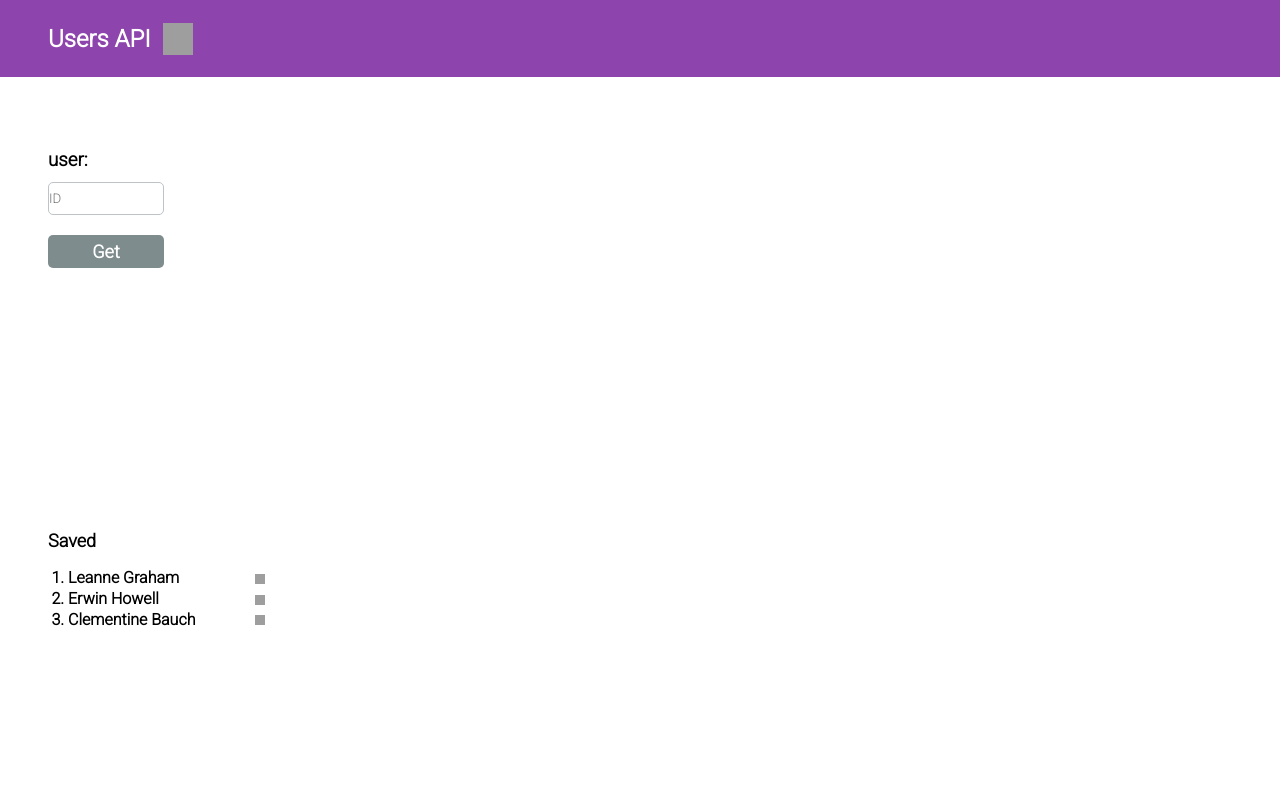
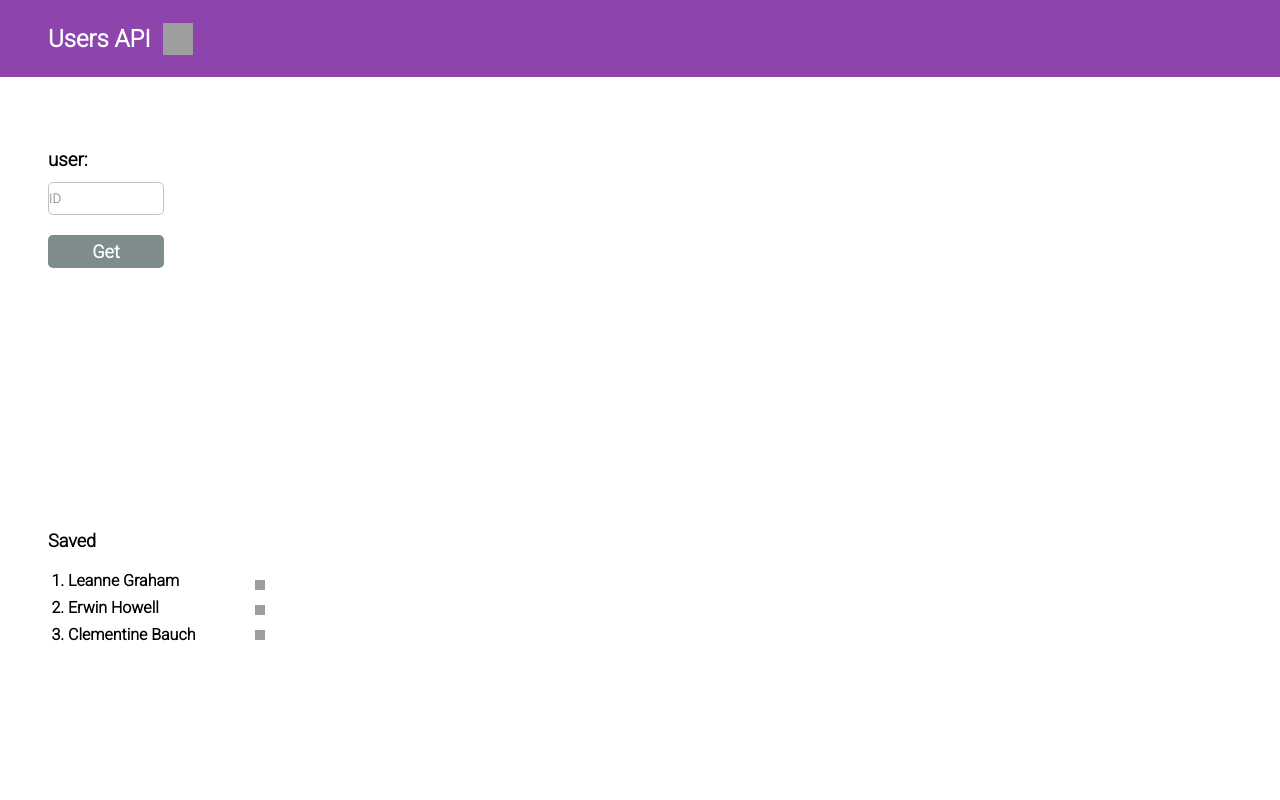
Before and after one commit to Anastasiia20122002/lesson7, a plain HTML site: page index.html in a window 1280 px wide. Shown: the top 800 px of the page. Drawn offline with Linux system fonts and the light colour scheme; grey boxes are pictures that could not be loaded.

Commit message:
lesson7_2

```diff
--- a/index.html
+++ b/index.html
@@ -156,28 +156,28 @@
             padding-left: 68px;
             padding-top:16px;
             font-weight: 600;
-            line-height: 21px;
+            line-height: 27px;
         }
         #import-img1{
             position: absolute;
             width: 10px;
             height: 10px;
             left: 243px;
-            top: 574px;
+            top: 580px;
         }
         #import-img2{
             position: absolute;
             width: 10px;
             height: 10px;
             left: 243px;
-            top: 595px;
+            top: 605px;
         }
         #import-img3{
             position: absolute;
             width: 10px;
             height: 10px;
             left: 243px;
-            top: 615px;
+            top: 630px;
         }
         #saved-text{
             font-weight: bolder;
@@ -210,11 +210,10 @@
     <button id="button1">Save</button>
     <div id="saved">
     <h3 id="saved-text">Saved</h3>
-
         <ol id="list">
-        <li class="list-el">Leanne Graham<img src="https://lh3.googleusercontent.com/proxy/GOfIWJ0xl_PuAlYqmr5qew4U4a6NztMGi7n4A40AlJeufYXSpLMISopzKXDLcl7UKefo855-uCuK4wm26QKlyLJqD7J4xJg" id="import-img1"></img></li>
-        <li class="list-el">Erwin Howell<img src="https://lh3.googleusercontent.com/proxy/GOfIWJ0xl_PuAlYqmr5qew4U4a6NztMGi7n4A40AlJeufYXSpLMISopzKXDLcl7UKefo855-uCuK4wm26QKlyLJqD7J4xJg" id="import-img2"></img></li>
-        <li class="list-el">Clementine Bauch<img src="https://lh3.googleusercontent.com/proxy/GOfIWJ0xl_PuAlYqmr5qew4U4a6NztMGi7n4A40AlJeufYXSpLMISopzKXDLcl7UKefo855-uCuK4wm26QKlyLJqD7J4xJg" id="import-img3"></img></li>
+        <li>Leanne Graham<img src="https://lh3.googleusercontent.com/proxy/GOfIWJ0xl_PuAlYqmr5qew4U4a6NztMGi7n4A40AlJeufYXSpLMISopzKXDLcl7UKefo855-uCuK4wm26QKlyLJqD7J4xJg" id="import-img1"></img></li>
+        <li>Erwin Howell<img src="https://lh3.googleusercontent.com/proxy/GOfIWJ0xl_PuAlYqmr5qew4U4a6NztMGi7n4A40AlJeufYXSpLMISopzKXDLcl7UKefo855-uCuK4wm26QKlyLJqD7J4xJg" id="import-img2"></img></li>
+        <li>Clementine Bauch<img src="https://lh3.googleusercontent.com/proxy/GOfIWJ0xl_PuAlYqmr5qew4U4a6NztMGi7n4A40AlJeufYXSpLMISopzKXDLcl7UKefo855-uCuK4wm26QKlyLJqD7J4xJg" id="import-img3"></img></li>
         </ol>
     </div>
     <footer id="footer"></footer>
```
